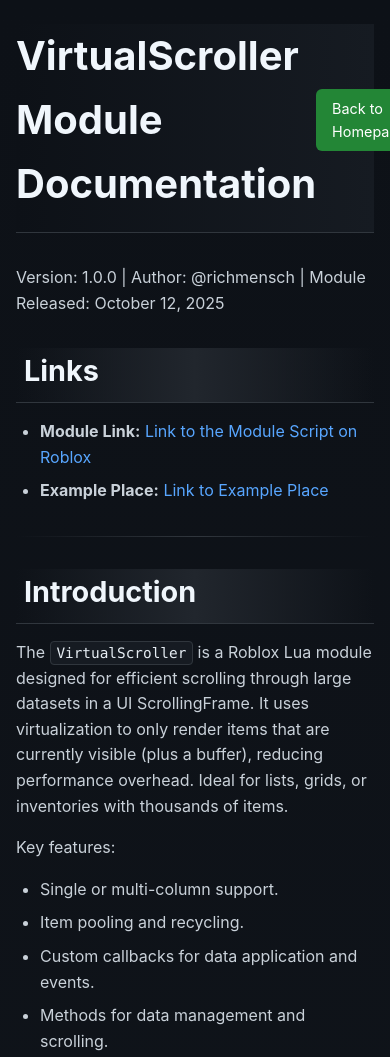
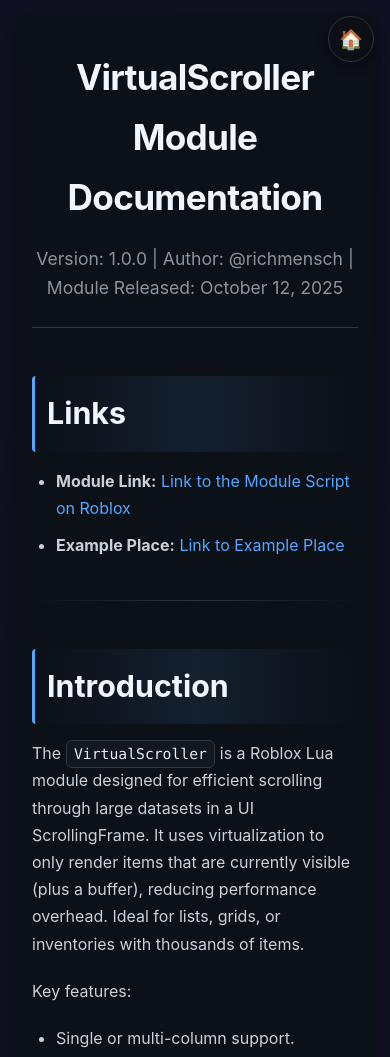
Before and after one commit to mensch-dev/mensch-dev.github.io, a plain HTML site: page VirtualScroller/index.html in a window 390 px wide. Shown: the top 1057 px of the page. Drawn offline with nearby package versions, Linux system fonts and the light colour scheme.

Commit message:
Update index.html

```diff
--- a/VirtualScroller/index.html
+++ b/VirtualScroller/index.html
@@ -10,92 +10,98 @@
     <style>
         body {
             font-family: -apple-system, BlinkMacSystemFont, 'Segoe UI', Helvetica, Arial, sans-serif;
-            line-height: 1.6;
+            line-height: 1.7;
             color: #c9d1d9;
-            background: linear-gradient(to bottom, #0d1117 0%, #161b22 100%);
+            background: linear-gradient(-45deg, #0d1117, #161b22, #0f0f23, #1a1a2e);
+            background-size: 400% 400%;
+            animation: gradientShift 20s ease infinite;
             margin: 0;
             padding: 0;
             min-height: 100vh;
         }
+        @keyframes gradientShift {
+            0% { background-position: 0% 50%; }
+            50% { background-position: 100% 50%; }
+            100% { background-position: 0% 50%; }
+        }
         .container {
             max-width: 900px;
             margin: 0 auto;
-            padding: 24px 16px;
+            padding: 40px 24px;
+            background: rgba(13, 17, 23, 0.92);
+            backdrop-filter: blur(8px);
+            border-radius: 12px;
+            box-shadow: 0 8px 32px rgba(0, 0, 0, 0.4);
+            min-height: calc(100vh - 80px);
         }
-        header {
-            display: flex;
-            justify-content: space-between;
-            align-items: center;
-            margin-bottom: 32px;
-            padding-bottom: 16px;
+        .header {
+            text-align: center;
+            margin-bottom: 48px;
+            padding-bottom: 24px;
             border-bottom: 1px solid #30363d;
-            background: linear-gradient(to right, #0d1117, #161b22);
-        }
-        .back-btn {
-            padding: 8px 16px;
-            background: #238636;
-            color: #fff;
-            text-decoration: none;
-            border-radius: 6px;
-            font-size: 0.9em;
-            transition: background 0.3s;
-        }
-        .back-btn:hover {
-            background: #2ea043;
         }
         h1 {
-            font-size: 2.5em;
+            font-size: 2.8em;
+            margin: 0 0 16px 0;
+            color: #f0f6fc;
+            letter-spacing: -0.02em;
+            font-weight: 700;
+        }
+        .meta {
+            color: #8b949e;
+            font-size: 1.1em;
             margin: 0;
-            color: #f0f6fc;
-            border: none;
         }
         h2 {
-            font-size: 1.8em;
+            font-size: 1.9em;
             color: #f0f6fc;
-            margin-top: 32px;
-            margin-bottom: 12px;
-            border-bottom: 1px solid #30363d;
-            padding-bottom: 8px;
-            background: linear-gradient(to right, transparent, #21262d, transparent);
-            padding-left: 8px;
+            margin-top: 48px;
+            margin-bottom: 16px;
+            padding: 12px 0 12px 12px;
+            border-left: 3px solid #58a6ff;
+            background: linear-gradient(to right, transparent, rgba(88, 166, 255, 0.1), transparent);
+            border-radius: 4px;
         }
         h3, h4 {
             color: #e6edf3;
             font-weight: 500;
-            margin-top: 24px;
-            margin-bottom: 12px;
+            margin-top: 32px;
+            margin-bottom: 16px;
         }
         p {
-            margin-bottom: 16px;
+            margin-bottom: 20px;
         }
         ul, ol {
             padding-left: 1.5em;
-            margin-bottom: 16px;
+            margin-bottom: 20px;
         }
         li {
-            margin-bottom: 8px;
+            margin-bottom: 10px;
         }
         a {
             color: #58a6ff;
             text-decoration: none;
+            transition: color 0.2s;
         }
         a:hover {
+            color: #79c0ff;
             text-decoration: underline;
         }
         pre {
-            background-color: #161b22;
+            background: rgba(22, 27, 34, 0.8);
             border: 1px solid #30363d;
-            border-radius: 6px;
-            padding: 16px;
+            border-radius: 8px;
+            padding: 20px;
             overflow: auto;
-            margin: 16px 0;
+            margin: 20px 0;
+            box-shadow: inset 0 2px 4px rgba(0, 0, 0, 0.2);
         }
         code {
             font-family: 'SF Mono', Consolas, 'Liberation Mono', Menlo, monospace;
-            font-size: 0.9em;
-            background: #161b22;
-            padding: 0.2em 0.4em;
-            border-radius: 4px;
+            font-size: 0.92em;
+            background: rgba(22, 27, 34, 0.8);
+            padding: 0.3em 0.5em;
+            border-radius: 6px;
             color: #e6edf3;
             border: 1px solid #30363d;
         }
@@ -105,67 +111,117 @@
             border: none;
         }
         .recommended {
-            background: #238636;
+            background: rgba(35, 134, 54, 0.8);
             color: #fff;
-            padding: 4px 8px;
-            border-radius: 4px;
-            font-size: 0.85em;
+            padding: 6px 10px;
+            border-radius: 6px;
+            font-size: 0.9em;
             font-weight: 600;
             display: inline-block;
+            box-shadow: 0 2px 4px rgba(35, 134, 54, 0.3);
         }
         .note {
-            padding: 16px;
-            margin: 16px 0;
-            background: #161b22;
+            padding: 20px;
+            margin: 20px 0;
+            background: rgba(22, 27, 34, 0.8);
             border-left: 4px solid #30363d;
-            border-radius: 6px;
+            border-radius: 8px;
+            box-shadow: inset 0 2px 4px rgba(0, 0, 0, 0.1);
         }
         .note.info {
             border-left-color: #58a6ff;
+            background: rgba(88, 166, 255, 0.1);
         }
         .note.warning {
             border-left-color: #f85149;
+            background: rgba(248, 81, 73, 0.1);
         }
         .note.important {
             border-left-color: #f0c915;
+            background: rgba(240, 201, 21, 0.1);
         }
         hr {
             height: 1px;
             background: linear-gradient(to right, transparent, #30363d, transparent);
             border: none;
-            margin: 32px 0;
+            margin: 40px 0;
         }
         footer {
             text-align: center;
-            margin-top: 48px;
+            margin-top: 64px;
             color: #8b949e;
-            font-size: 0.875em;
-            padding-top: 24px;
+            font-size: 0.95em;
+            padding-top: 32px;
             border-top: 1px solid #30363d;
+            opacity: 0.9;
         }
         .skip-link {
             position: absolute;
             top: -100px;
             left: 0;
-            background: #161b22;
+            background: rgba(22, 27, 34, 0.9);
             color: #c9d1d9;
-            padding: 8px;
+            padding: 12px;
             z-index: 100;
             border: 1px solid #30363d;
+            border-radius: 6px;
         }
         .skip-link:focus {
             top: 0;
+        }
+        .home-btn {
+            position: fixed;
+            top: 24px;
+            right: 24px;
+            width: 48px;
+            height: 48px;
+            background: rgba(13, 17, 23, 0.8);
+            border: 1px solid #30363d;
+            border-radius: 50%;
+            display: flex;
+            align-items: center;
+            justify-content: center;
+            text-decoration: none;
+            color: #58a6ff;
+            font-size: 1.4em;
+            transition: all 0.3s ease;
+            backdrop-filter: blur(10px);
+            z-index: 1000;
+            box-shadow: 0 4px 12px rgba(0, 0, 0, 0.3);
+        }
+        .home-btn:hover {
+            background: rgba(88, 166, 255, 0.1);
+            color: #79c0ff;
+            transform: scale(1.05);
+            box-shadow: 0 6px 16px rgba(88, 166, 255, 0.2);
+        }
+        @media (max-width: 768px) {
+            .container {
+                padding: 32px 16px;
+                margin: 16px;
+                border-radius: 8px;
+            }
+            h1 {
+                font-size: 2.2em;
+            }
+            .home-btn {
+                top: 16px;
+                right: 16px;
+                width: 44px;
+                height: 44px;
+                font-size: 1.2em;
+            }
         }
     </style>
 </head>
 <body>
     <a href="#introduction" class="skip-link">Skip to content</a>
+    <a href="/" class="home-btn" title="Back to Homepage">🏠</a>
     <div class="container">
-        <header>
+        <div class="header">
             <h1>VirtualScroller Module Documentation</h1>
-            <a href="/" class="back-btn">Back to Homepage</a>
-        </header>
-        <p>Version: 1.0.0 | Author: @richmensch | Module Released: October 12, 2025</p>
+            <p class="meta">Version: 1.0.0 | Author: @richmensch | Module Released: October 12, 2025</p>
+        </div>
 
         <section id="links">
             <h2>Links</h2>
```
